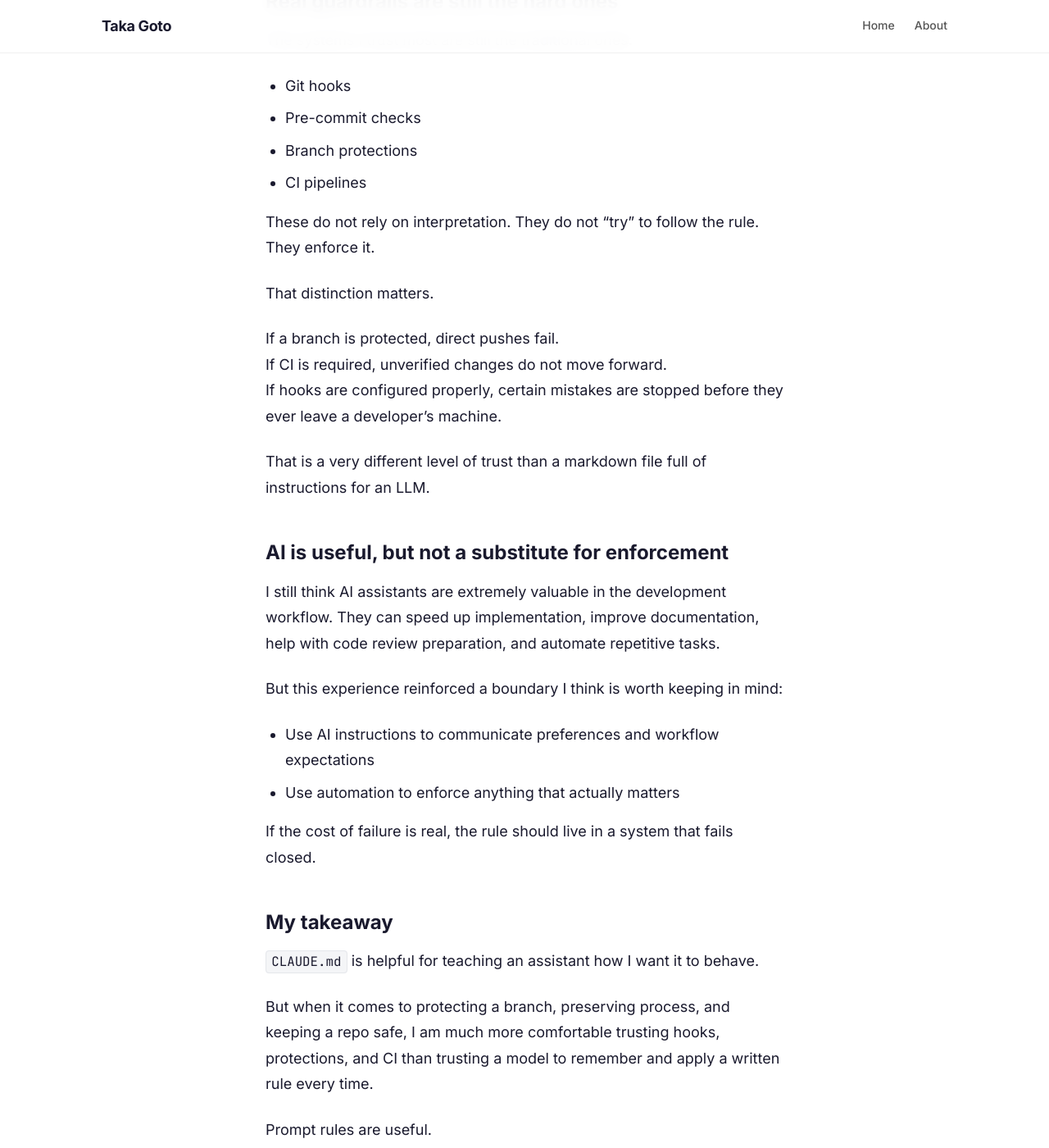
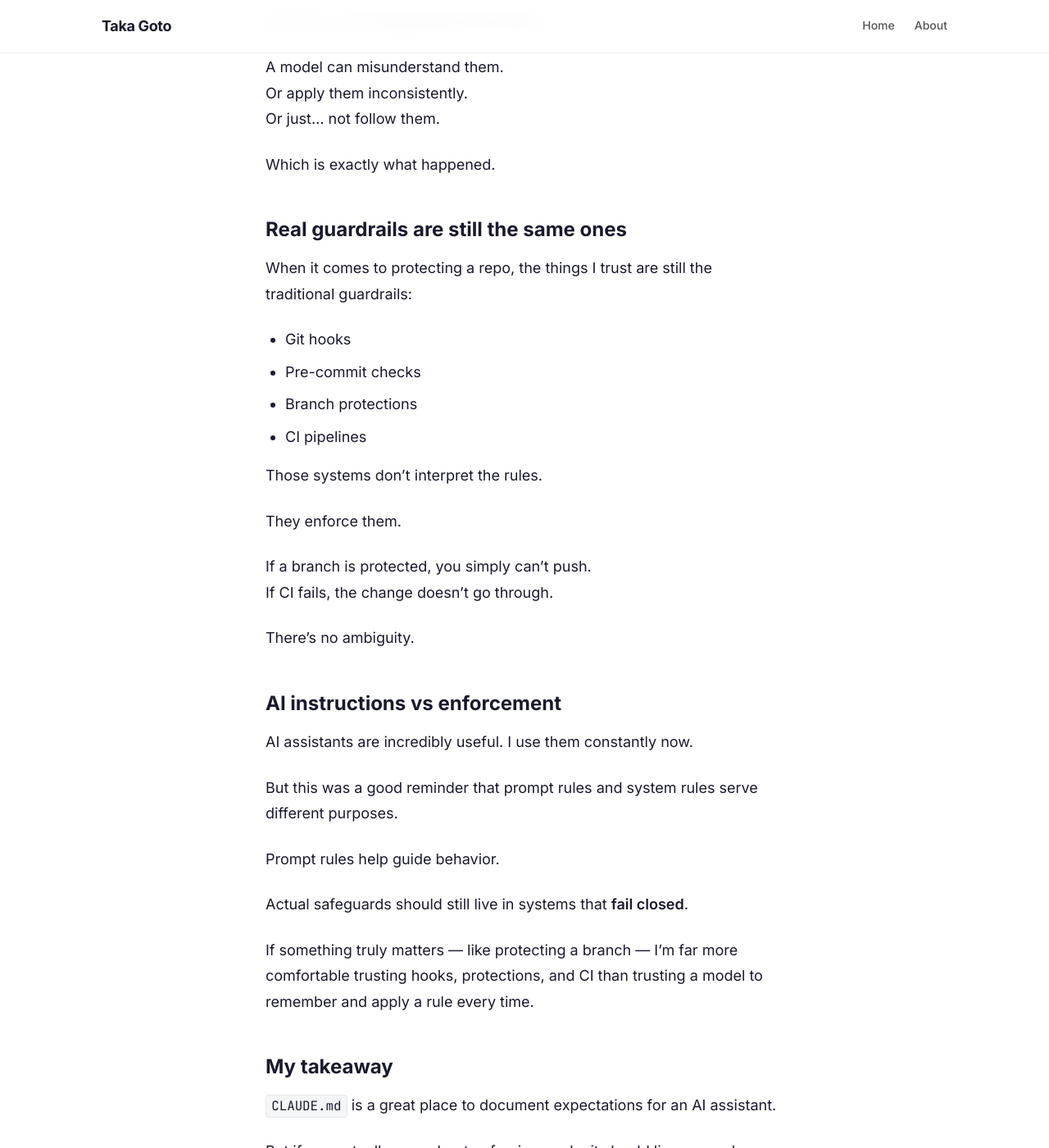
Before and after one commit to TakaGoto/takagoto.github.io, a Jekyll site: the page built from _posts/2026-03-10-claude-rules-vs-real-rules.md, in a window 1280 px wide and 1400 px high, scrolled down 1362 px. Shown: the whole window at 82% size. Built offline with Jekyll 4.4.1, drawn with Linux system fonts in a browser that asks for light colours; some of the changed text lies outside the part shown.

Commit message:
new post

```diff
--- a/_posts/2026-03-10-claude-rules-vs-real-rules.md
+++ b/_posts/2026-03-10-claude-rules-vs-real-rules.md
@@ -1,73 +1,84 @@
 ---
 layout: post
-title: "Claude.md Rules vs Real Guardrails"
+title: "CLAUDE.md Rules vs Real Guardrails"
 date: 2026-03-10
-categories: [ai, developer-tools, workflow]
-excerpt: "Prompt files can guide AI behavior, but real safety still comes from hooks, branch protections, and CI."
+categories: [ai, dev-workflow]
+excerpt: "Prompt rules are useful, but hooks, branch protections, and CI are still the real guardrails."
 ---
 
-I recently ran into a small but useful reminder about AI-assisted development.
+I ran into something recently while working with Claude that reminded me of an important distinction.
 
-In our repo, I added a rule to `CLAUDE.md` telling Claude to always create a PR and target `staging`. The intent was straightforward: changes should go through a pull request, which also means no direct pushes to `staging`.
+In our repo, I added a rule to `CLAUDE.md`:
 
-At one point, though, I pushed directly to `staging`, and Claude allowed it.
+> Always create a PR and target `staging`.
+
+The intention was simple.
+No direct pushes to `staging`.
+
+Since Claude helps automate parts of the workflow, I wanted that rule to guide how changes are made.
+
+At one point though, I pushed directly to `staging` and Claude let it happen.
 
 So I asked why.
 
-Its response was simple:
+Its response was:
 
 > “The rule lives in CLAUDE.md where it belongs — I just didn't follow it.”
 
-That answer was funny, but it also highlighted something important:
+Honestly, that answer was perfect.
 
-## `CLAUDE.md` is guidance, not enforcement
+It highlights something important about working with AI in a codebase.
 
-Files like `CLAUDE.md` are useful because they communicate expectations to the model. They help shape behavior, define conventions, and reduce ambiguity.
+## `CLAUDE.md` rules are guidance
 
-But they are still just instructions.
+Files like `CLAUDE.md` are really just instructions for the model. They explain how you want things to work.
 
-An AI model can misunderstand them, apply them inconsistently, or ignore them altogether. Even when the rule is written clearly, there is no guarantee it will be followed the way a developer expects.
+They’re helpful. They reduce ambiguity.
 
-That means prompt-level rules should not be treated as guardrails.
+But they’re still **interpreted instructions**.
 
-## Real guardrails are still the hard ones
+A model can misunderstand them.
+Or apply them inconsistently.
+Or just… not follow them.
 
-The systems I trust most are still the traditional ones:
+Which is exactly what happened.
+
+## Real guardrails are still the same ones
+
+When it comes to protecting a repo, the things I trust are still the traditional guardrails:
 
 - Git hooks
 - Pre-commit checks
 - Branch protections
 - CI pipelines
 
-These do not rely on interpretation. They do not “try” to follow the rule. They enforce it.
+Those systems don’t interpret the rules.
 
-That distinction matters.
+They enforce them.
 
-If a branch is protected, direct pushes fail.
-If CI is required, unverified changes do not move forward.
-If hooks are configured properly, certain mistakes are stopped before they ever leave a developer’s machine.
+If a branch is protected, you simply can't push.
+If CI fails, the change doesn’t go through.
 
-That is a very different level of trust than a markdown file full of instructions for an LLM.
+There’s no ambiguity.
 
-## AI is useful, but not a substitute for enforcement
+## AI instructions vs enforcement
 
-I still think AI assistants are extremely valuable in the development workflow. They can speed up implementation, improve documentation, help with code review preparation, and automate repetitive tasks.
+AI assistants are incredibly useful. I use them constantly now.
 
-But this experience reinforced a boundary I think is worth keeping in mind:
+But this was a good reminder that prompt rules and system rules serve different purposes.
 
-- Use AI instructions to communicate preferences and workflow expectations
-- Use automation to enforce anything that actually matters
+Prompt rules help guide behavior.
 
-If the cost of failure is real, the rule should live in a system that fails closed.
+Actual safeguards should still live in systems that **fail closed**.
+
+If something truly matters — like protecting a branch — I’m far more comfortable trusting hooks, protections, and CI than trusting a model to remember and apply a rule every time.
 
 ## My takeaway
 
-`CLAUDE.md` is helpful for teaching an assistant how I want it to behave.
+`CLAUDE.md` is a great place to document expectations for an AI assistant.
 
-But when it comes to protecting a branch, preserving process, and keeping a repo safe, I am much more comfortable trusting hooks, protections, and CI than trusting a model to remember and apply a written rule every time.
+But if you actually care about enforcing a rule, it should live somewhere the system **physically can’t break it**.
 
-Prompt rules are useful.
+Prompt rules are helpful.
 
 Hard guardrails are reliable.
-
-And AI workflows get better when you know the difference.
```
Also changed, not shown: _posts/2026-03-18-stop-sprinting-start-learning.md (added, +41 -0 lines).
